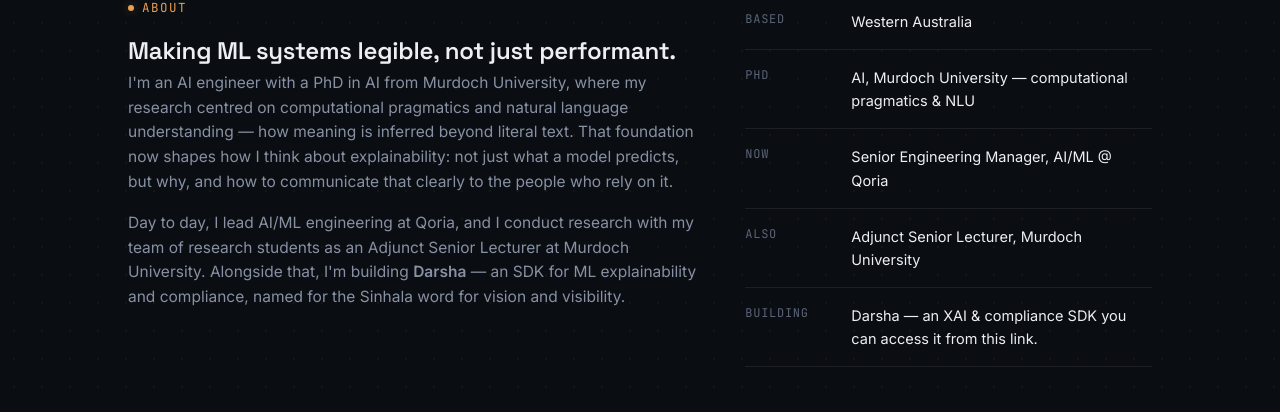
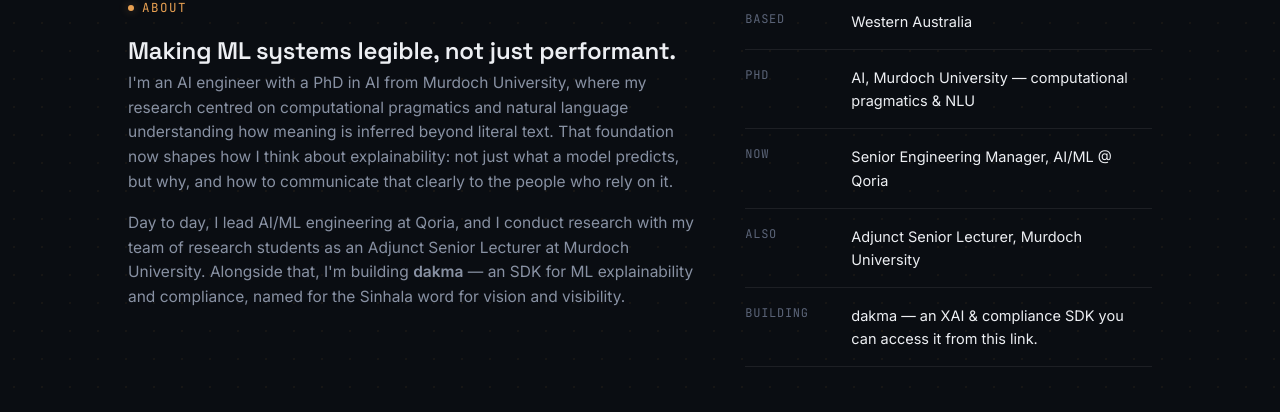
Before and after one commit to anupiyan/anupiyan.github.io, a Jekyll site: the page built from index.html, in a window 1280 px wide and 900 px high, scrolled down 672 px. Shown: the part 187-599 px from the top of the window. Built offline with Jekyll 4.4.1, drawn with Linux system fonts in a browser that asks for light colours.

Commit message:
Update project name from Darsha to dakma

```diff
--- a/index.html
+++ b/index.html
@@ -36,8 +36,8 @@ title: Home
     <div class="bio">
       <span class="eyebrow">About</span>
       <h2 style="margin-top:14px;">Making ML systems legible, not just performant.</h2>
-      <p>I'm an AI engineer with a PhD in AI from Murdoch University, where my research centred on computational pragmatics and natural language understanding — how meaning is inferred beyond literal text. That foundation now shapes how I think about explainability: not just what a model predicts, but why, and how to communicate that clearly to the people who rely on it.</p>
-      <p>Day to day, I lead AI/ML engineering at Qoria, and I conduct research with my team of research students as an Adjunct Senior Lecturer at Murdoch University. Alongside that, I'm building <strong>Darsha</strong> — an SDK for ML explainability and compliance, named for the Sinhala word for vision and visibility.</p>
+      <p>I'm an AI engineer with a PhD in AI from Murdoch University, where my research centred on computational pragmatics and natural language understanding how meaning is inferred beyond literal text. That foundation now shapes how I think about explainability: not just what a model predicts, but why, and how to communicate that clearly to the people who rely on it.</p>
+      <p>Day to day, I lead AI/ML engineering at Qoria, and I conduct research with my team of research students as an Adjunct Senior Lecturer at Murdoch University. Alongside that, I'm building <strong>dakma</strong> — an SDK for ML explainability and compliance, named for the Sinhala word for vision and visibility.</p>
     </div>
     <div class="fact-list">
       <dl>
@@ -45,7 +45,7 @@ title: Home
         <div class="fact"><dt>PhD</dt><dd>AI, Murdoch University — computational pragmatics &amp; NLU</dd></div>
         <div class="fact"><dt>Now</dt><dd>Senior Engineering Manager, AI/ML @ Qoria</dd></div>
         <div class="fact"><dt>Also</dt><dd>Adjunct Senior Lecturer, Murdoch University</dd></div>
-        <div class="fact"><dt>Building</dt><dd>Darsha — an XAI &amp; compliance SDK you can access it from <a href="https://pypi.org/project/dakma-sdk/"> this link. </a> </dd></div>
+        <div class="fact"><dt>Building</dt><dd>dakma — an XAI &amp; compliance SDK you can access it from <a href="https://pypi.org/project/dakma-sdk/"> this link. </a> </dd></div>
       </dl>
     </div>
   </div>
```
